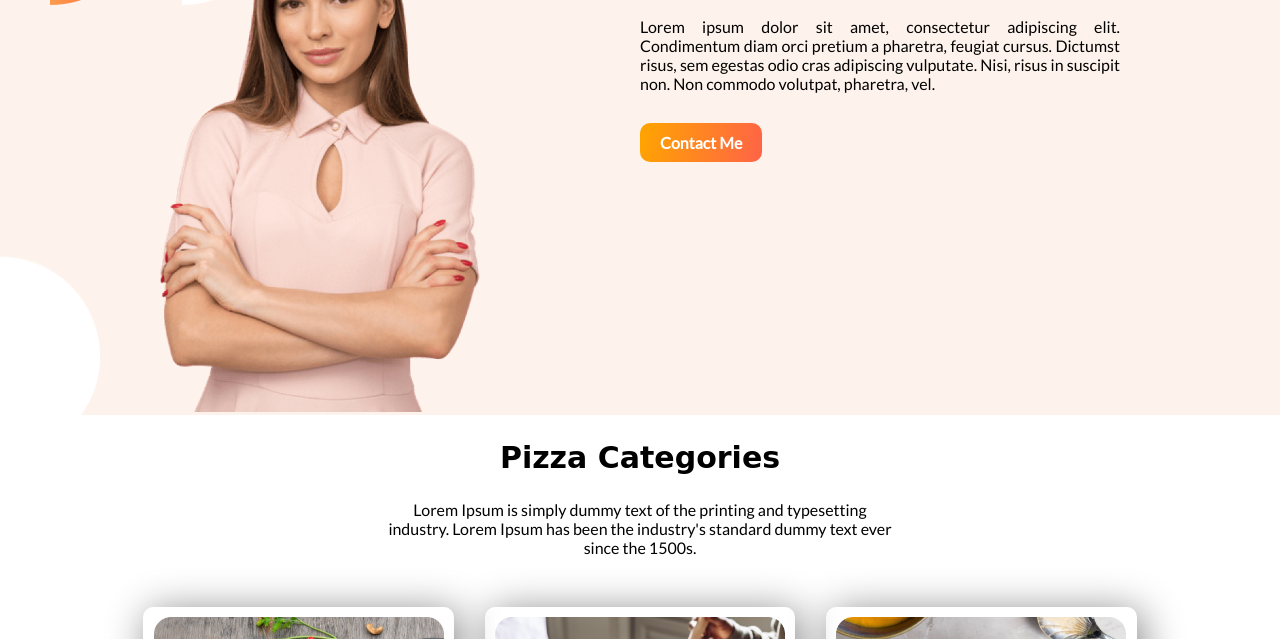
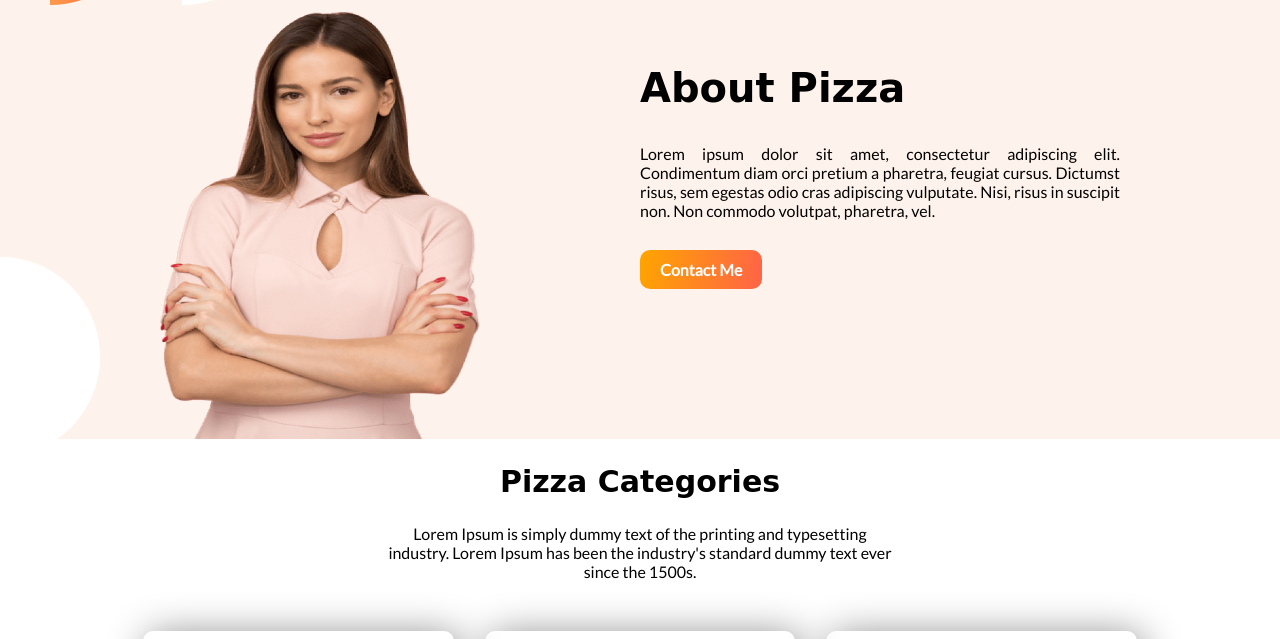
Before and after one commit to ridoystarlord/pizza-expert, a plain HTML site: page index.html in a window 1280 px wide. Shown: the part 663-1302 px from the top of the page. Drawn offline with Linux system fonts and the light colour scheme; a web font is replaced by a local one.

Commit message:
About Pizza Image fixed

```diff
--- a/index.html
+++ b/index.html
@@ -32,18 +32,23 @@
             <img class="about-pizza-left-image" src="images/middle-banner.png" alt="About Pizza">
         </div>
         <div class="about about-pizza-right">
+            <div class="about-container">
                 <h1>About Pizza</h1>
                 <p>Lorem ipsum dolor sit amet, consectetur adipiscing elit. Condimentum diam orci pretium a pharetra,
-                feugiat cursus. Dictumst risus, sem egestas odio cras adipiscing vulputate. Nisi, risus in suscipit non.
+                    feugiat cursus. Dictumst risus, sem egestas odio cras adipiscing vulputate. Nisi, risus in suscipit
+                    non.
                     Non commodo volutpat, pharetra, vel.</p>
 
                 <a class="contact-me-btn" href="https://en.wikipedia.org/wiki/Pizza" target="_blank">Contact Me</a>
             </div>
+        </div>
     </section>
+
     <section class="my-pizza-categories">
         <div class="delivery-pizza-category-title-description">
             <h2>Pizza Categories</h2>
-            <p class="delivery-pizza-category-description">Lorem Ipsum is simply dummy text of the printing and typesetting industry. Lorem Ipsum has been the
+            <p class="delivery-pizza-category-description">Lorem Ipsum is simply dummy text of the printing and
+                typesetting industry. Lorem Ipsum has been the
                 industry's standard dummy text ever since the 1500s.</p>
         </div>
         <div class="pizza-category">
--- a/style.css
+++ b/style.css
@@ -46,8 +46,11 @@ h3{
 }
 .about-pizza-left-image{
     width: 50%;
+    height: 80%;
     margin-left: 25%;
     margin-right: 25%;
+    position: absolute;
+    bottom: 0;
 }
 .pizza-item{
     width: 30%;
@@ -109,3 +112,12 @@ footer{
 .footer-title{
     font-family: 'Lato', sans-serif;
 }
+
+.about-container{
+    height: 50%;
+    margin-top: 25%;
+    margin-bottom: 25%;
+}
+.about-pizza-left{
+    position: relative;
+}
```
Lines whose indentation alone changed are shown as unchanged.
